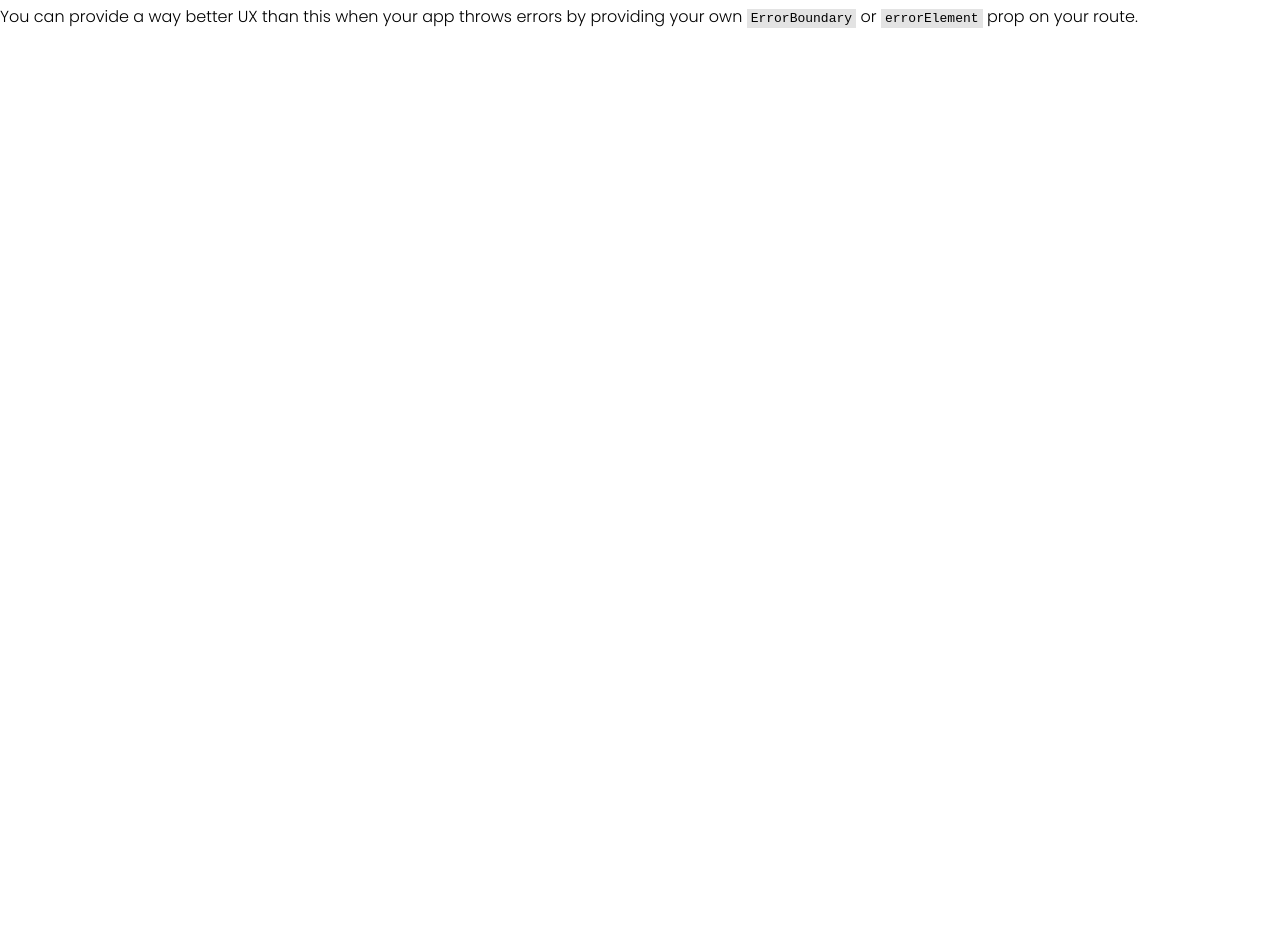
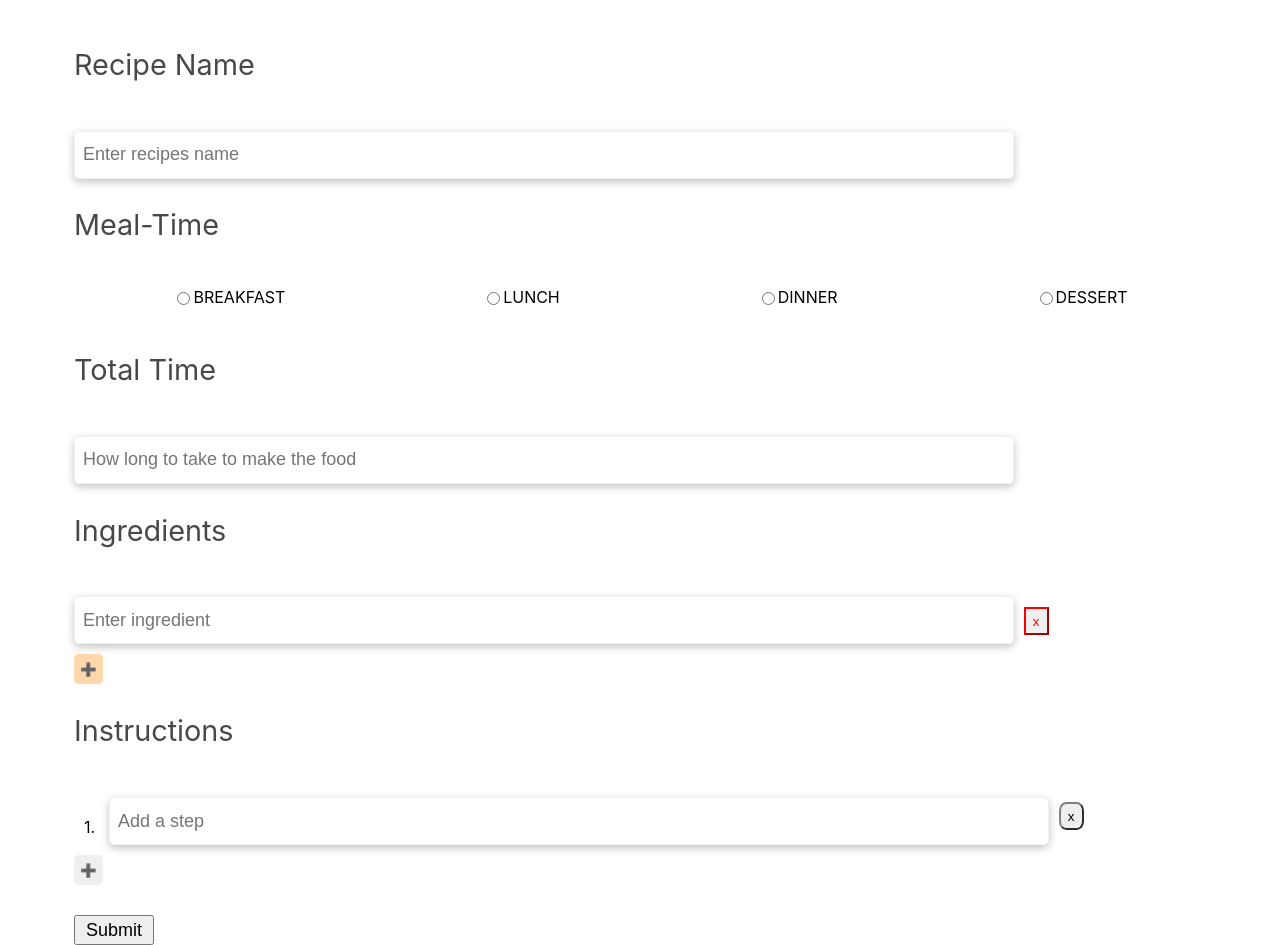
Before and after one commit to giangpham-cfg/capstone-fe-team4, a React (Vite) app: page /submit in a window 1280 px wide. Before the commit this address had no page. Shown: the part 160-1105 px from the top of the page. Before the commit the page ends 800 px from the top, so only its background shows below. Built offline with nearby package versions, Linux system fonts and the light colour scheme; a web font is replaced by a local one.

Commit message:
inital commit recipes

```diff
--- /dev/null
+++ b/src/lib/index.js
@@ -0,0 +1,3 @@
+export const API = import.meta.env.PROD
+  ? "https://capstone-be-k4c5.onrender.com"
+  : "http://localhost:3000";
--- a/src/main.jsx
+++ b/src/main.jsx
@@ -2,6 +2,7 @@ import React from "react";
 import ReactDOM from "react-dom/client";
 import App from "./App.jsx";
 import "./index.css";
+// import "./pages/submitCss.css";
 import { createBrowserRouter, RouterProvider } from "react-router-dom";
 import Home from "./pages/Home.jsx";
 import LoginPage from "./pages/LoginPage.jsx";
@@ -9,6 +10,7 @@ import RegisterPage from "./pages/RegisterPage.jsx";
 import Recipe from "./pages/Recipe.jsx";
 import RecipeType from "./pages/RecipeType.jsx";
 import LunchRecipeCard from "./components/recipes/LunchRecipeCard.jsx";
+import SubmitPage from "./pages/SubmitPage.jsx";
 
 const router = createBrowserRouter([
   {
@@ -20,6 +22,7 @@ const router = createBrowserRouter([
       { path: "/register", element: <RegisterPage /> },
       { path: "recipes/:recipeId", element: <Recipe /> },
       { path: "types/lunch", element: <LunchRecipeCard /> },
+      { path: "submit", element: <SubmitPage /> },
     ],
   },
 ]);
--- /dev/null
+++ b/src/pages/SubmitPage.jsx
@@ -0,0 +1,193 @@
+import React, { useState } from "react";
+import { API } from "../lib";
+import "./submitCss.css";
+export default function SubmitPage() {
+  const [name, setName] = useState("");
+  const [totalTime, setTotalTime] = useState("");
+  const [ingredients, setIngredients] = useState([""]); // Start with one empty ingredient
+  const [instruction, setInstruction] = useState("");
+  const [instructions, setInstructions] = useState([""]); // Start with one empty instruction
+
+  async function handleSubmit(e) {
+    e.preventDefault();
+    const res = await fetch(`${API}/recipes/submit`, {
+      method: "POST",
+      headers: {
+        Authorization: `Bearer ${token}`,
+        "Content-Type": "application/json",
+      },
+      body: JSON.stringify({
+        name,
+        ingredients,
+        instruction,
+        mealTime,
+        cookTime,
+      }),
+    });
+    const info = await res.json();
+    console.log(info);
+    if (info.success) {
+      console.log("Faile to submit the post.");
+    } else {
+      setName("");
+    }
+  }
+
+  const handleAddIngredient = () => {
+    setIngredients([...ingredients, ""]);
+  };
+
+  const handleIngredientChange = (index, value) => {
+    const newIngredients = [...ingredients];
+    newIngredients[index] = value;
+    setIngredients(newIngredients);
+  };
+
+  const handleRemoveIngredient = (index) => {
+    const newIngredients = [...ingredients];
+    newIngredients.splice(index, 1);
+    setIngredients(newIngredients);
+  };
+  //Instruction
+  const handleAddInstruction = () => {
+    setInstructions([...instructions, ""]);
+  };
+  const handleInstructionChange = (index, value) => {
+    const newInstruction = [...instructions];
+    newInstruction[index] = value;
+    setInstructions(newInstruction);
+  };
+  const handleRemoveInstruction = (index) => {
+    const newInstruction = [...instructions];
+    newInstruction.splice(index, 1);
+    setInstructions(newInstruction);
+  };
+  return (
+    <div className="submit-container">
+      <h1>Submit Your Recipe</h1>
+      <form onSubmit={handleSubmit}>
+        <div className="recipes-container">
+          <p className="paragrap">Recipe Name</p>
+          <input
+            className="instrctionInput-container"
+            value={name}
+            type="text"
+            placeholder="Enter recipes name"
+            onChange={(e) => setName(e.target.value)}
+          />
+        </div>
+        {/* Other form fields here... */}
+        <div>
+          <p className="paragrap">Meal-Time</p>
+          <div className="recipes-type">
+            <div style={{ display: "flex" }}>
+              {/* put name its mean you can select only 1 thing */}
+              <input type="radio" name="recipes" />
+              <p>BREAKFAST</p>
+            </div>
+            <div style={{ display: "flex" }}>
+              <input type="radio" name="recipes" />
+              <p>LUNCH</p>
+            </div>
+            <div style={{ display: "flex" }}>
+              <input type="radio" name="recipes" />
+
+              <p>DINNER</p>
+            </div>{" "}
+            <div style={{ display: "flex" }}>
+              <input type="radio" name="recipes" />
+              <p>DESSERT</p>
+            </div>
+          </div>
+        </div>
+        <div>
+          <p className="paragrap">Total Time</p>
+          <input
+            className="instrctionInput-container"
+            type="text"
+            name=""
+            id=""
+            placeholder="How long to take to make the food"
+          />
+        </div>
+
+        <div>
+          <p className="paragrap">Ingredients</p>
+          {ingredients.map((ingredient, index) => (
+            <div key={index}>
+              <input
+                value={ingredient}
+                placeholder="Enter ingredient"
+                onChange={(e) => handleIngredientChange(index, e.target.value)}
+                className="instrctionInput-container"
+              />
+              <button
+                // style={{ borderRadius: "50px", color: "red" }}
+                onClick={() => handleRemoveIngredient(index)}
+                className="ingredient-button"
+              >
+                x
+              </button>
+            </div>
+          ))}
+          <button
+            style={{
+              backgroundColor: "#fed7aa",
+              borderRadius: "5px",
+              border: "none",
+              marginTop: "10px",
+              height: "30px",
+            }}
+            onClick={handleAddIngredient}
+          >
+            ➕
+          </button>
+        </div>
+
+        <div>
+          <p className="paragrap">Instructions</p>
+          {instructions.map((instruction, index) => (
+            <div>
+              <div key={index}>
+                <div style={{ display: "flex" }}>
+                  <span className="span-index">{index + 1}.</span>
+                  <input
+                    className="instrctionInput-container"
+                    value={instruction}
+                    type="text"
+                    placeholder="Add a step"
+                    onChange={(e) =>
+                      handleInstructionChange(index, e.target.value)
+                    }
+                  />
+                  <button
+                    className="instrction-button"
+                    onClick={() => handleRemoveInstruction(index)}
+                  >
+                    x
+                  </button>
+                </div>
+              </div>
+            </div>
+          ))}
+          <button
+            style={{
+              backgroundColor: "none",
+              borderRadius: "5px",
+              border: "none",
+              marginTop: "10px",
+              height: "30px",
+            }}
+            onClick={handleAddInstruction}
+          >
+            ➕
+          </button>
+        </div>
+
+        <button className="submit-button" type="submit">
+          Submit
+        </button>
+      </form>
+    </div>
+  );
+}
--- /dev/null
+++ b/src/pages/submitCss.css
@@ -0,0 +1,93 @@
+body {
+  font-family: Poppins-Bold, -apple-system, BlinkMacSystemFont, Segoe UI, Roboto,
+    Oxygen, Cantarell, Fira Sans, Droid Sans, Helvetica Neue, sans-serif;
+}
+.recipes-type {
+  display: flex;
+  justify-content: space-around;
+}
+h1 {
+  background-color: #fea231;
+  align-items: center;
+  width: 700px;
+  height: 100px;
+  display: flex;
+  font-size: 4rem;
+  padding-left: 20px;
+}
+.submit-container {
+  max-width: 72rem;
+  width: 100%;
+  margin-left: auto;
+  margin-right: auto;
+  padding-left: 20px;
+}
+.recipes-container {
+  margin-top: 4rem;
+}
+.paragrap {
+  color: #494847;
+  font-size: 1.8rem;
+}
+.input-container {
+  padding: 0.5rem;
+  width: 60%;
+  font-size: 18px;
+  margin-top: 10px;
+  border-radius: 30px solid rgb(229, 225, 225);
+  color: #f9f7f6;
+}
+input:focus {
+  outline: none;
+}
+.ingredient-button {
+  border-color: red;
+  color: red;
+  margin-left: 10px;
+  width: 25px;
+  height: 28px;
+}
+.instruction-container {
+  border: 1px solid rgb(243, 240, 240);
+  border-radius: 5px;
+  width: 80%;
+  height: 100px;
+  box-shadow: #0000003d 0 3px 8px;
+  margin-top: 20px;
+}
+.instrction-button {
+  border-color: grey;
+  border-radius: 30%;
+  color: black;
+  margin-left: 10px;
+  width: 25px;
+  height: 28px;
+  margin-top: 25px;
+}
+.span-index {
+  border-color: black;
+  border-radius: 10%;
+  color: black;
+  margin-left: 10px;
+  width: 25px;
+  height: 28px;
+  margin-top: auto;
+}
+.instrctionInput-container {
+  padding: 0.5rem;
+  width: 80%;
+  height: 30px;
+  font-size: 18px;
+  margin-top: 20px;
+  border-radius: 5px;
+  color: #f9f7f6;
+  box-shadow: #0000003d 0 3px 8px;
+  border: 1px solid rgb(243, 240, 240);
+}
+.submit-button {
+  margin-top: 30px;
+  width: 80px;
+  height: 30px;
+  border-radius: 10px solid;
+  font-size: 18px;
+}
```
